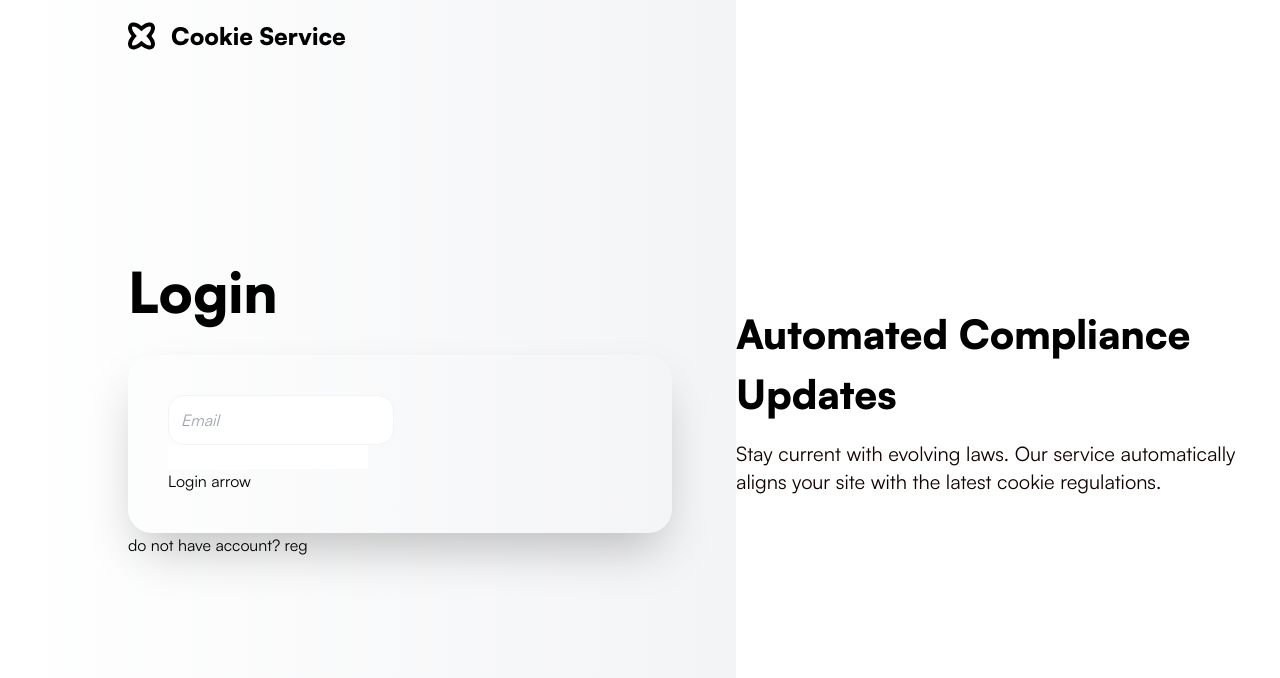
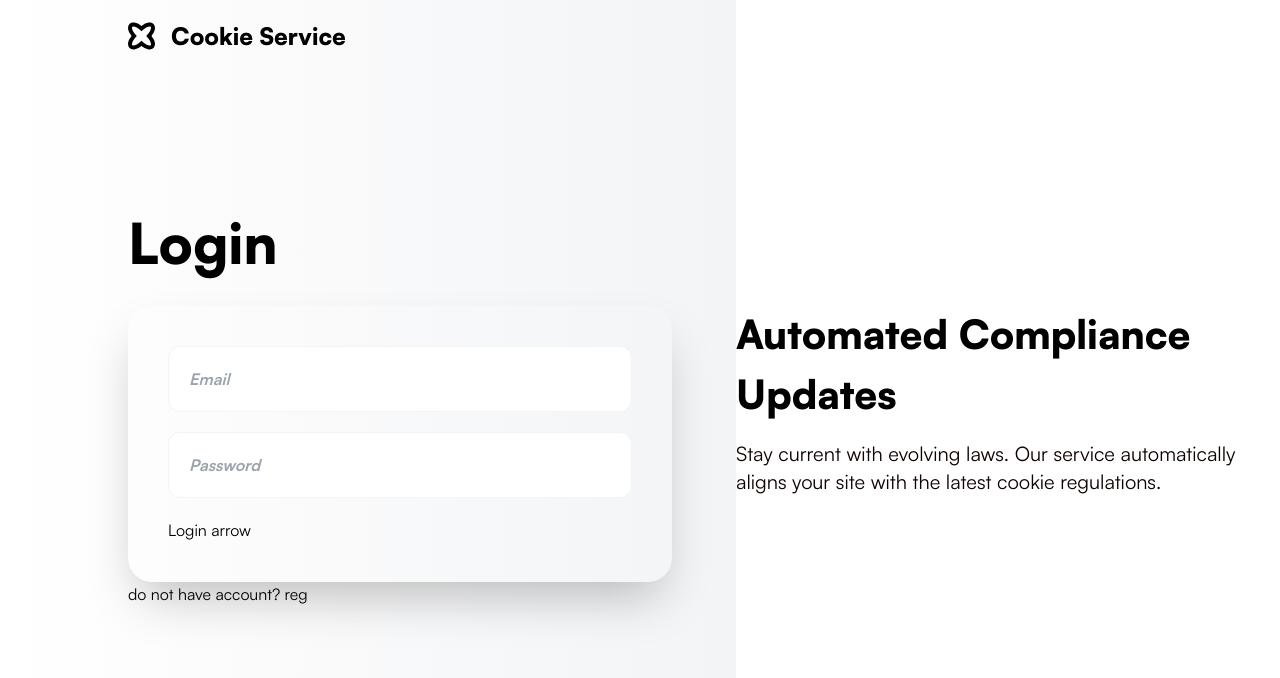
Before and after one commit to al1yew/cookies_app_submission, a Next.js app: page /login in a window 1280 px wide. Shown: the top 678 px of the page. Built offline with nearby package versions, Linux system fonts and the light colour scheme.

Commit message:
Mar 4, 2024, 10:21 PM

```diff
--- a/app/(noDefaultLayout)/login/page.tsx
+++ b/app/(noDefaultLayout)/login/page.tsx
@@ -6,7 +6,7 @@ const Login = () => {
   return (
     <section className="w-full relative h-screen flex justify-center items-center">
       <div className="flex w-full justify-center items-center h-screen flex-wrap">
-        <div className="bg-gradient-to-l from-gray-100 to-transparent bg-blur lg:flex-1 h-full py-5 flex flex-col justify-between px-4 lg:pl-20 lg:pr-8 xl:pl-32 xl:pr-16">
+        <div className="bg-gradient-to-l from-gray-100 to-transparent lg:flex-1 h-full py-5 flex flex-col justify-between px-4 lg:pl-20 lg:pr-8 xl:pl-32 xl:pr-16">
           <Link
             href="/"
             className="flexStart w-fit [&>*:first-child]:hover:rotate-180"
@@ -24,15 +24,19 @@ const Login = () => {
             <h1 className="font-black lg:text-[56px] text-2xl mb-12">Login</h1>
             <form
               action=""
-              className="rounded-3xl  flex flex-col justify-between items-start p-10 shadow-2xl"
+              className="rounded-3xl flex flex-col gap-5 justify-between items-start p-10 shadow-2xl"
             >
               <input
                 type="text"
-                className="p-3 text-gray-100 italic border border-gray-100 rounded-2xl"
+                className="font-bold p-5 text-gray-100 italic border border-gray-100 rounded-xl w-full"
                 placeholder="Email"
               />
-              <input type="password" name="" id="" />
-              <button>Login arrow</button>
+              <input
+                type="password"
+                placeholder="Password"
+                className="font-bold p-5 text-gray-100 italic border border-gray-100 rounded-xl w-full"
+              />
+              <button className="">Login arrow</button>
             </form>
             <div>do not have account? reg</div>
           </div>
```
